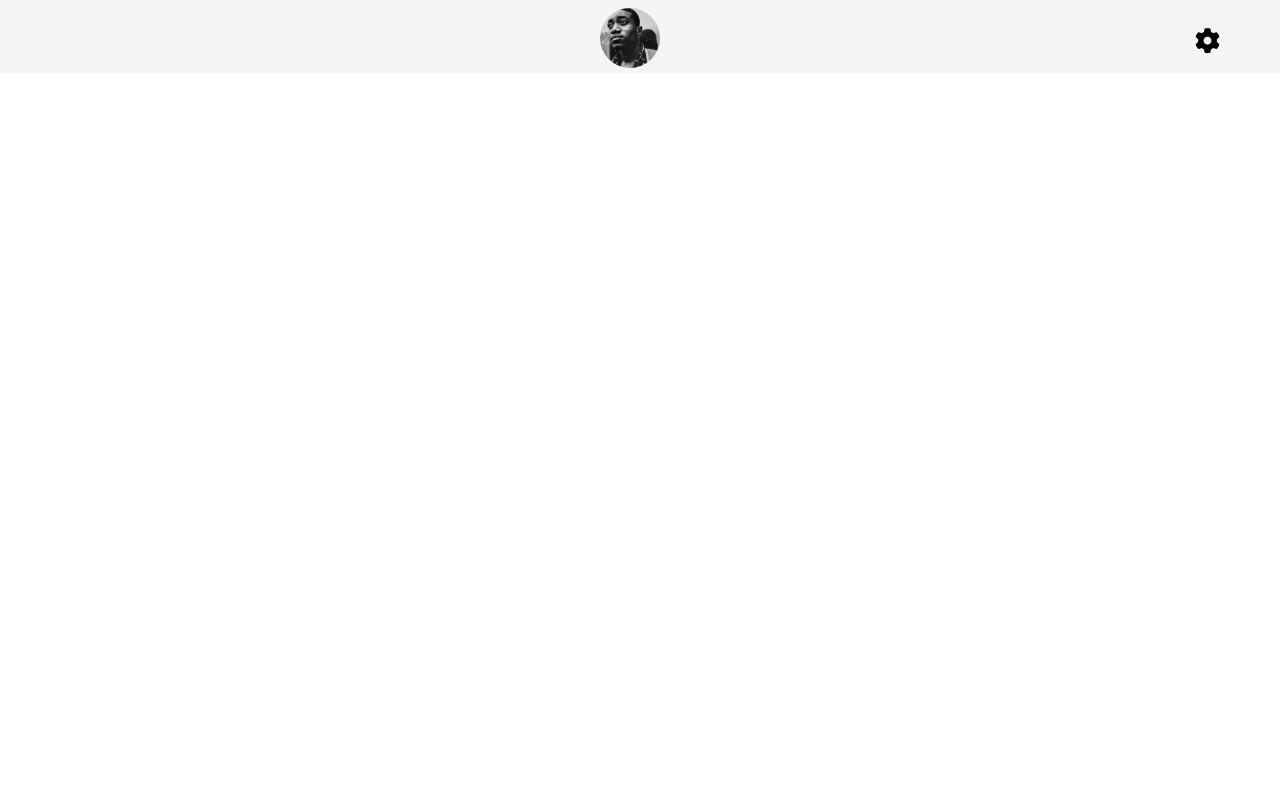
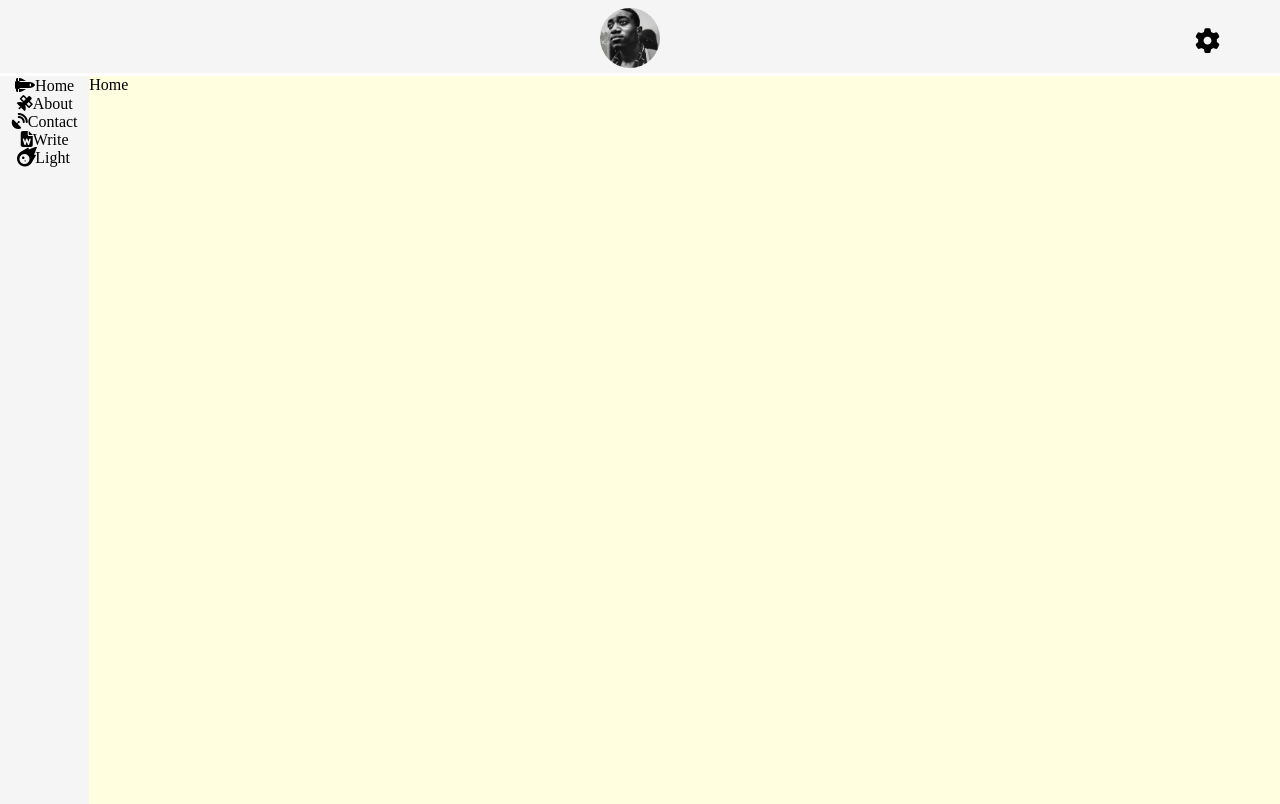
Before and after one commit to spython001/sypder-rhema-ui, a React (Vite) app: page / in a window 1280 px wide. Built offline with nearby package versions, Linux system fonts and the light colour scheme; a web font is replaced by a local one.

Commit message:
modified files

```diff
--- a/src/App.css
+++ b/src/App.css
@@ -1,3 +1,8 @@
 :root {
   --main-color: #ffffe0;
 }
+
+.container{
+  display: flex;
+  margin-top: 3px;
+}
--- a/src/App.jsx
+++ b/src/App.jsx
@@ -1,12 +1,18 @@
-import './App.css'
-//import QuotesPage from './components/qoutesPage/QuotesPage'
-import Topbar from './components/topbar/Topbar'
+import './App.css';
+import Topbar from './components/topbar/Topbar';
+import Sidebar from './components/sidebar/Sidebar';
+import Home from './pages/home/Home';
 
 function App() {
 
   return (
     <>
     <Topbar/>
+
+    <div className="container">
+      <Sidebar/>
+      <Home/>
+    </div>
     </>
   )
 }
--- a/src/components/sidebar/Sidebar.jsx
+++ b/src/components/sidebar/Sidebar.jsx
@@ -3,16 +3,32 @@ import './sidebar.scss'
 export default function Sidebar() {
   return (
     <div className='sidebar'>
-        <div className="sidebarWrapper">
+        <div className="wrapper">
             <ul className="sidebarList">
                 <li className="sidebarListItem">
-                  <i className="sidebarIcon fa-duotone fa-shuttle-space"></i>
+                  <i className="sidebarIcon fa-solid fa-shuttle-space"></i>
                   <span className='sidebarText'>Home</span>
                 </li>
 
                 <li className="sidebarListItem">
-                  <i className="sidebarIcon fa-duotone fa-satellite"></i>
+                  <i className="sidebarIcon fa-solid fa-satellite"></i>
+                  <span className="sidebarText">About</span>
                 </li>
+
+                <li className="sidebarListItem">
+                  <i className="sidebarIcon fa-solid fa-satellite-dish"></i>
+                  <span className="sidebarText">Contact</span>
+                </li>
+
+                <li className="sidebarListItem">
+                  <i className="sidebarIcon fa-solid fa-file-word"></i>
+                  <span className="sidebarText">Write</span>
+                </li>
+
+                <div className="li sidebarListItem">
+                  <i className="sidebarIcon fa-solid fa-meteor fa-beat"></i>
+                  <span className="sidebarText">Light</span>
+                </div>
             </ul>
         </div>
     </div>
--- a/src/components/sidebar/sidebar.scss
+++ b/src/components/sidebar/sidebar.scss
@@ -0,0 +1,23 @@
+.sidebar{
+    flex:1.5;
+    background-color: whitesmoke;
+    height: calc(100vh - 4.5rem);
+    position: sticky;
+    transition: width 600ms ease;
+    overflow: scroll;
+
+    .wrapper{
+        margin-top: 1px;
+
+        .sidebarList{
+            list-style: none;
+            padding: 0;
+            margin: 0;
+            display: flex;
+            flex-direction: column;
+            align-items: center;
+            height: 100%;
+        }
+    }
+
+}
--- a/src/index.css
+++ b/src/index.css
@@ -10,7 +10,7 @@ body::-webkit-scrollbar {
 }
 
 body::-webkit-scrollbar-track {
-  background: #ffffe0;
+  background: gray;
 }
 
 body::-webkit-scrollbar-thumb {
--- a/src/pages/home/Home.jsx
+++ b/src/pages/home/Home.jsx
@@ -0,0 +1,7 @@
+import './home.scss'
+
+export default function Home() {
+  return (
+    <div className='home'>Home</div>
+  )
+}
--- a/src/pages/home/home.scss
+++ b/src/pages/home/home.scss
@@ -0,0 +1,4 @@
+.home{
+    flex:20;
+    background-color: var(--main-color);
+}
```
